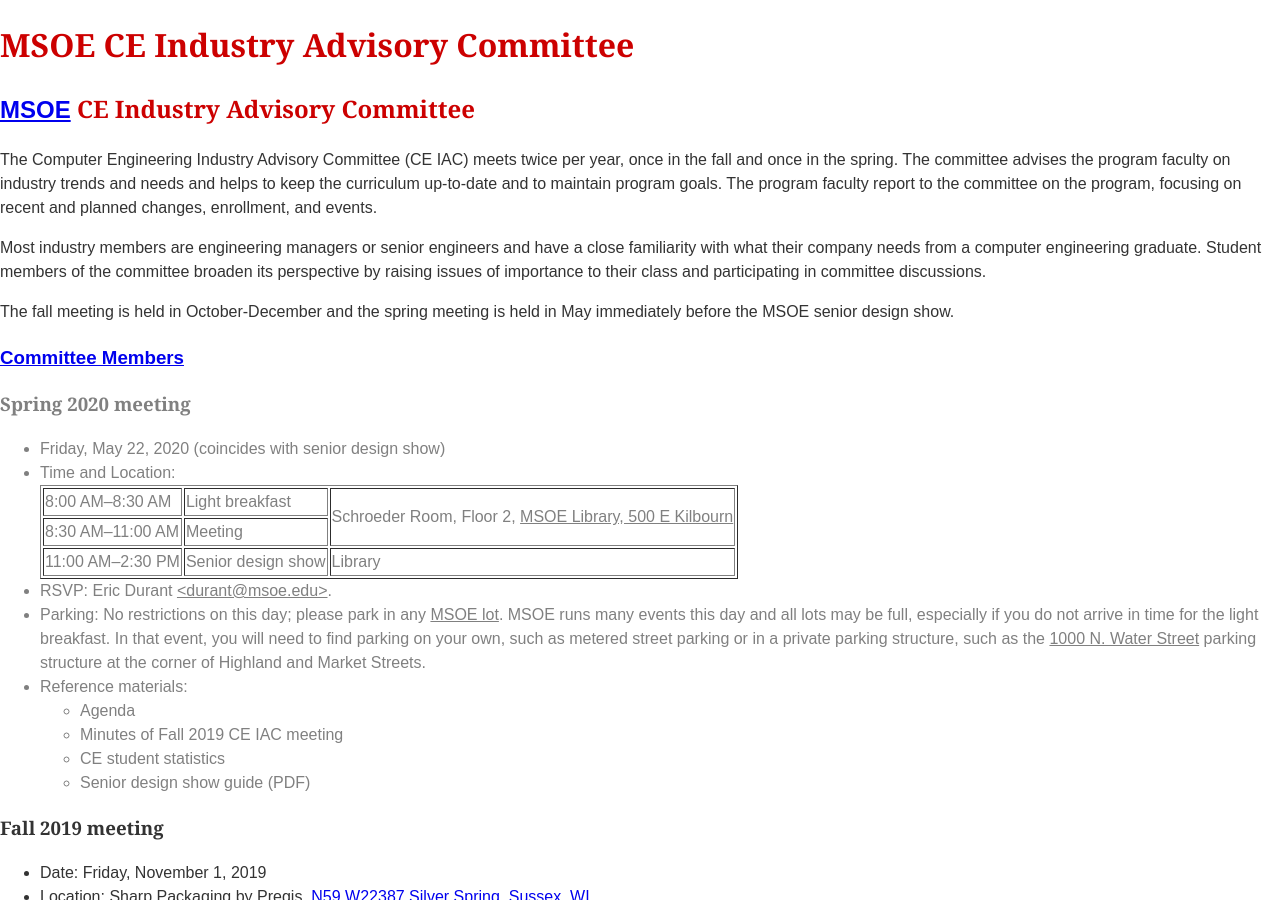
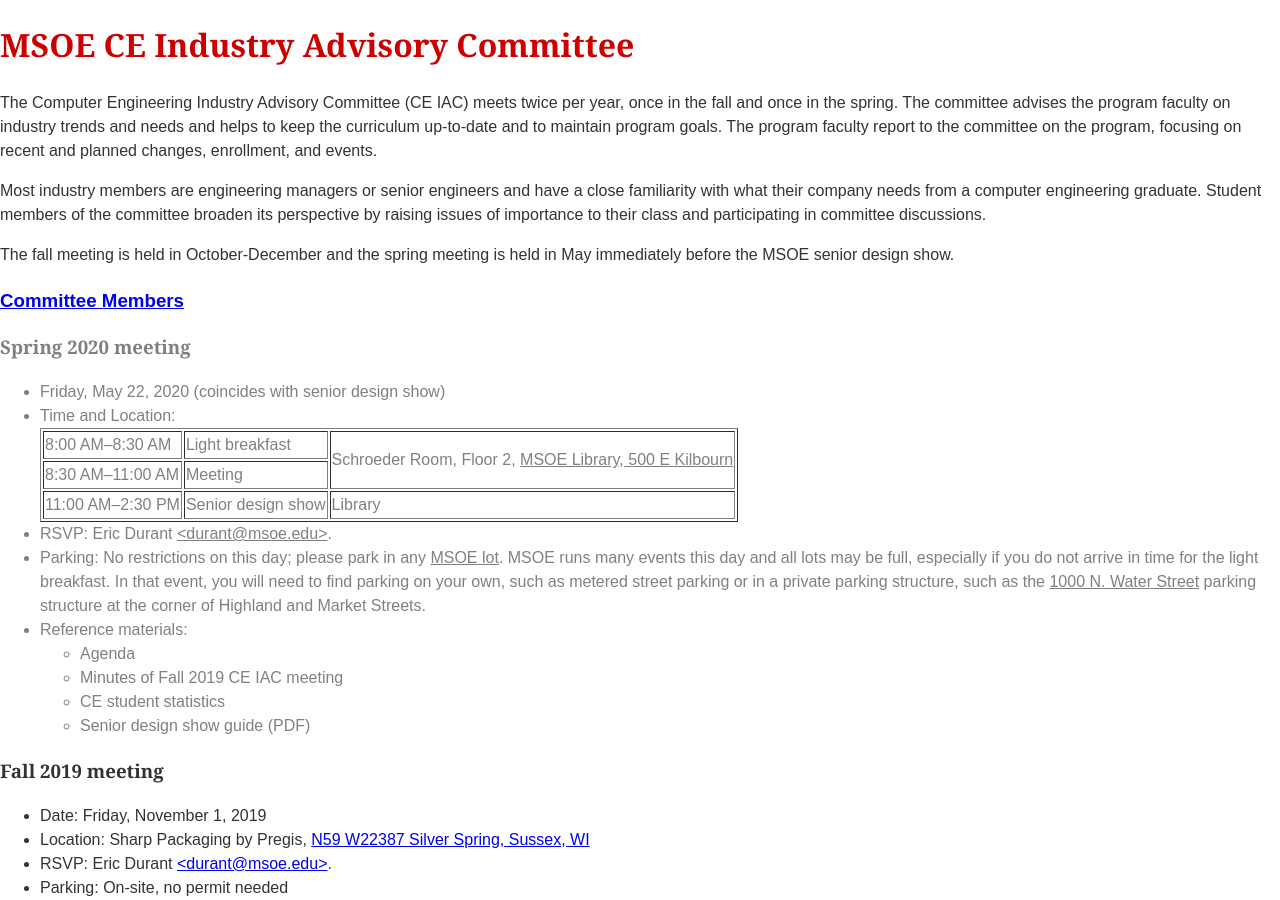
Before and after one commit to edurant/edurant.github.io, a Jekyll site: the page built from ceiac/index.html, in a window 1280 px wide and 900 px high. Built offline with Jekyll 4.4.1, drawn with Linux system fonts in a browser that asks for light colours.

Commit message:
-double heading

```diff
--- a/ceiac/index.html
+++ b/ceiac/index.html
@@ -12,8 +12,6 @@
 </style>
 
 <!--body BGCOLOR="White" TEXT="Black" LINK="#000099" VLINK="#666666" ALINK="Red"-->
-
-<h1><a HREF="http://www.msoe.edu/">MSOE</a> CE Industry Advisory Committee</h1>
 
 <p>The Computer Engineering Industry Advisory Committee (CE IAC) meets twice per year, once in the
 fall and once in the spring. The committee advises the program faculty on industry trends and needs and helps
```
